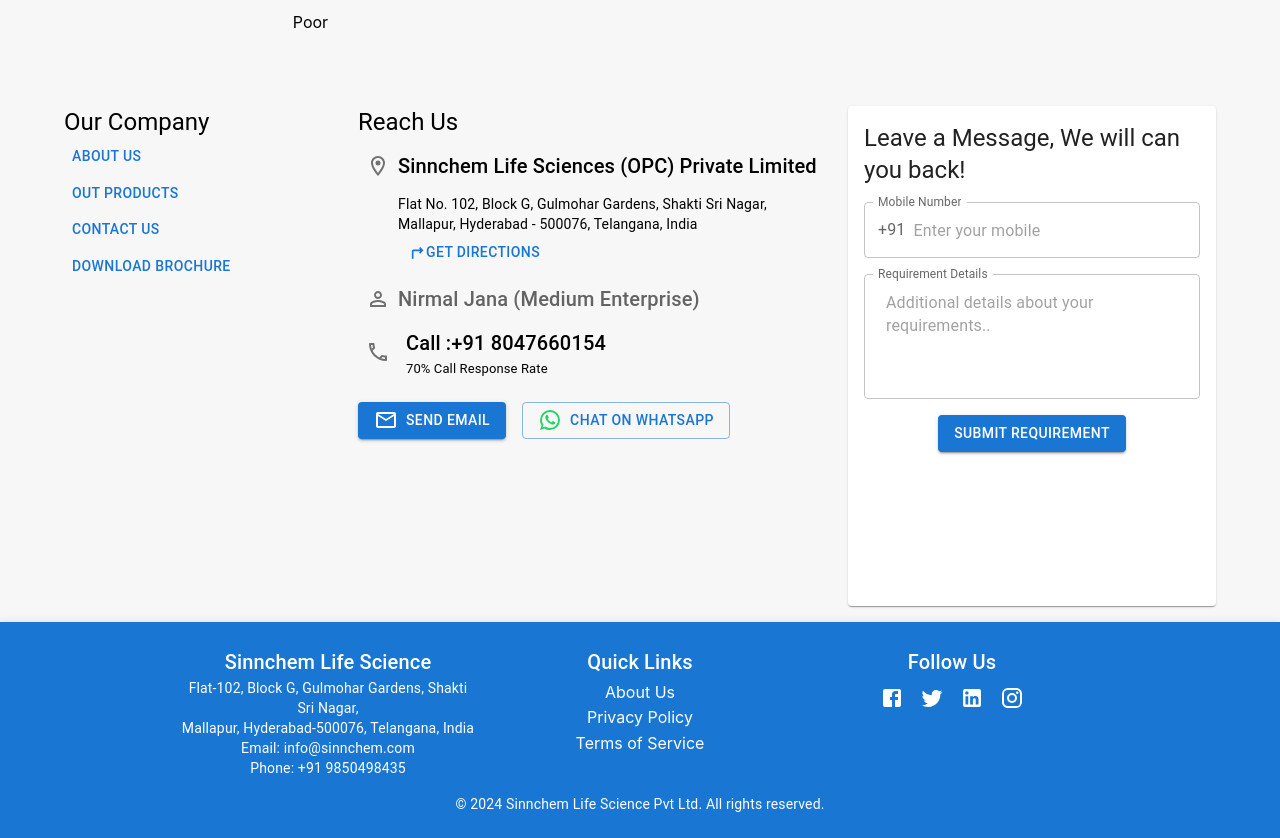
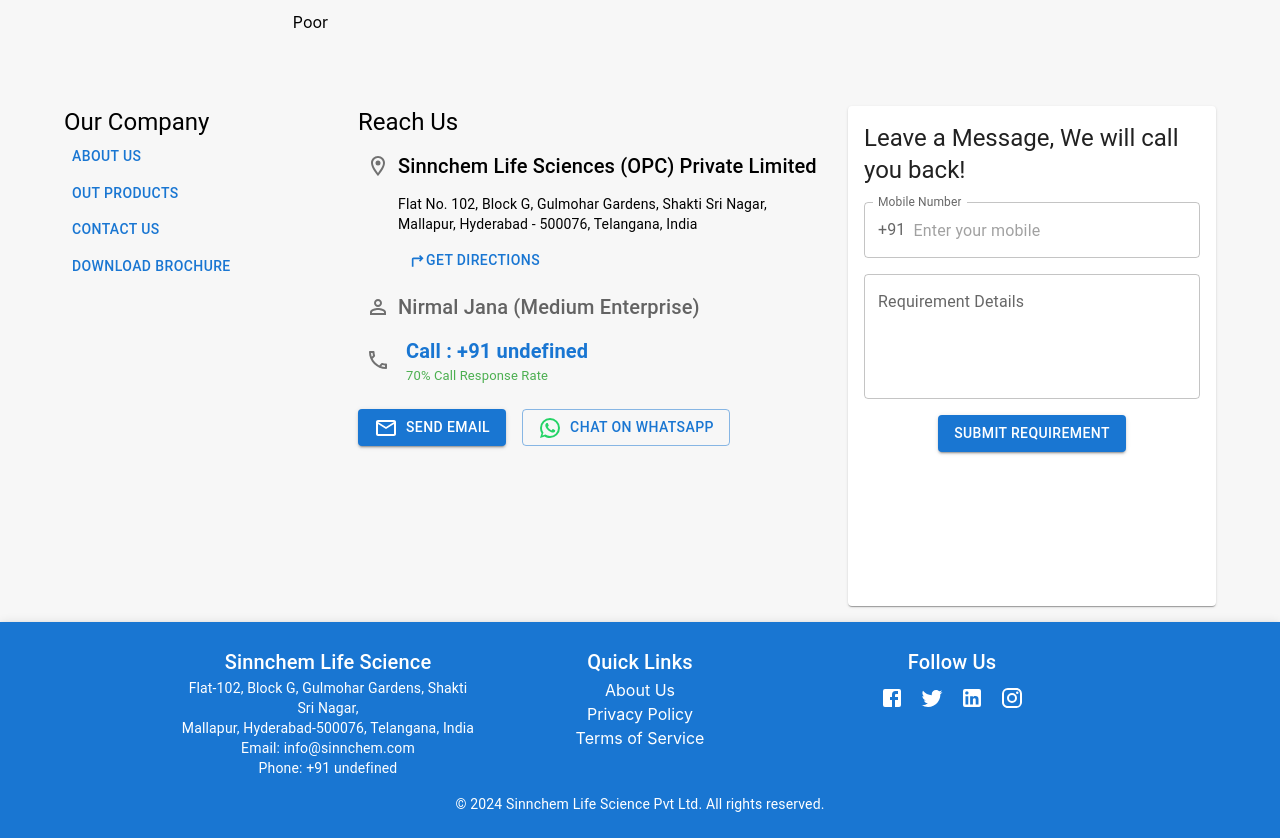
Before and after one commit to KalyanJana/Sinnchem, a React (Vite) app in the folder frontend/: page / in a window 1280 px wide. Shown: the part 1905-2743 px from the top of the page. Built offline with nearby package versions, Linux system fonts and the light colour scheme; no server answers.

Commit message:
Evniromnet variable add instead of hard coded data

```diff
--- a/frontend/src/components/home/contact/ContactForm.tsx
+++ b/frontend/src/components/home/contact/ContactForm.tsx
@@ -2,48 +2,39 @@
   Box,
   Button,
   Card,
-  Container,
   Grid,
-  InputAdornment,
+  IconButton,
   TextField,
   Typography,
+  InputAdornment,
 } from "@mui/material";
-import IconButton from "@mui/material/IconButton";
 import LocationOnOutlinedIcon from "@mui/icons-material/LocationOnOutlined";
 import CallOutlinedIcon from "@mui/icons-material/CallOutlined";
 import PermIdentityOutlinedIcon from "@mui/icons-material/PermIdentityOutlined";
 import TurnRightOutlinedIcon from "@mui/icons-material/TurnRightOutlined";
-import MessageOutlinedIcon from "@mui/icons-material/MessageOutlined";
 import EmailOutlinedIcon from "@mui/icons-material/EmailOutlined";
 import WhatsAppIcon from "@mui/icons-material/WhatsApp";
-import { Link } from "react-router-dom";
+import { useState } from "react";
 import { toast } from "react-toastify";
-import { useState } from "react";
 import EmailModal from "../../modal/MailModal";
 import axios from "../../../config/axiosConfig";
 
 const initalFormData = {
   mobileNo: "",
-  requirementDetails: ""
-}
+  requirementDetails: "",
+};
 
 function ContactForm() {
-
-  const [formData, setFormData] = useState(initalFormData)
-
+  const [formData, setFormData] = useState(initalFormData);
   const [isModalOpen, setIsModalOpen] = useState(false);
 
   const handleOpenModal = () => setIsModalOpen(true);
   const handleCloseModal = () => setIsModalOpen(false);
 
-  const changeHandler = (e)=>{
-    const {name, value} = e.target
-
-    setFormData(prev=>{
-      return {...prev, [name]: value}
-    })
-  }
-
+  const changeHandler = (e) => {
+    const { name, value } = e.target;
+    setFormData((prev) => ({ ...prev, [name]: value }));
+  };
 
   const validateForm = () => {
     const { mobileNo, requirementDetails } = formData;
@@ -53,17 +44,13 @@
       return false;
     }
 
-    if (mobileNo.length !== 10 || !/^\d+$/.test(mobileNo)) {
-      toast.error("Mobile number must be exactly 10 digits", {
-        position: "bottom-center",
-      });
+    if (mobileNo.length !== 10 || !/^[\d]+$/.test(mobileNo)) {
+      toast.error("Mobile number must be exactly 10 digits", { position: "bottom-center" });
       return false;
     }
 
     if (!requirementDetails.trim()) {
-      toast.error("Requirement details cannot be blank", {
-        position: "bottom-center",
-      });
+      toast.error("Requirement details cannot be blank", { position: "bottom-center" });
       return false;
     }
 
@@ -72,50 +59,37 @@
 
   const submitHandler = async () => {
     if (!validateForm()) return;
+
     const bodyData = {
-      subject: `${formData.mobileNo} : quereis`,
-      text: formData
-    }
+      subject: `${formData.mobileNo} : queries`,
+      text: formData,
+    };
+
     try {
       const response = await axios.post("/api/v1/products/send-mail", bodyData);
-      setFormData(initalFormData)
+      setFormData(initalFormData);
       if (response.data.message) {
         toast.success(response.data.message, { position: "bottom-center" });
       }
-
     } catch (error) {
-      setFormData(initalFormData)
+      setFormData(initalFormData);
       toast.error(
         error.response?.data?.message || "Something went wrong. Please try again.",
         { position: "bottom-center" }
       );
-
     }
   };
 
-  const sendMailHandler = ()=>{
-    toast.success(
-      "Submitted successfully! Our representative will contact you shortly.",
-      {
-        position: "bottom-center",
-        autoClose: 5000,
-        hideProgressBar: false,
-        closeOnClick: true,
-        pauseOnHover: true,
-        draggable: true,
-        progress: undefined,
-        theme: "light",
-      }
-    );
-  }
+  const handleWhatsAppRedirect = () => {
+    const phone = `91${import.meta.env.VITE_WHATSHAP_MOBILE_NUMBER}`;
+    const text = "Hi";
+    const whatsappLink = `https://wa.me/${phone}?text=${encodeURIComponent(text)}`;
+    window.open(whatsappLink, "_blank");
+  };
 
-  const handleWhatsAppRedirect = () => {
-    const phone = "919733241500"; // Include country code without '+'
-    const text = "Hello"; // Message to send
-    const whatsappLink = `https://wa.me/${phone}?text=${encodeURIComponent(
-      text
-    )}`;
-    window.open(whatsappLink, "_blank"); // Open WhatsApp in a new tab
+  const handleGetDirections = () => {
+      const locationUrl = import.meta.env.VITE_COMPANY_LOCATION_URL;
+      window.open(locationUrl, "_blank");
   };
 
   return (
@@ -143,7 +117,7 @@
             Flat No. 102, Block G, Gulmohar Gardens, Shakti Sri Nagar, Mallapur,
             Hyderabad - 500076, Telangana, India
           </Typography>
-          <Button>
+          <Button onClick={handleGetDirections} variant="text" color="primary" sx={{ mt: 1 }}>
             <TurnRightOutlinedIcon fontSize="small" /> Get Directions
           </Button>
         </Box>
@@ -157,18 +131,18 @@
           </Typography>
         </Box>
 
-        <Box display="flex">
+        <Box display="flex" alignItems="center">
           <IconButton>
             <CallOutlinedIcon />
           </IconButton>
           <Box display="flex" flexDirection="column">
-            <Typography variant="h6" sx={{ marginLeft: 1 }}>
-              Call :+91 8047660154
+            <Typography variant="h6" sx={{ marginLeft: 1, color: "#1976d2", fontWeight: "bold" }}>
+              {`Call : +91 ${import.meta.env.VITE_CALL_MOBILE_NUMBER}`}
             </Typography>
             <Typography
-              variant="body1"
-              fontSize={"small"}
-              sx={{ marginLeft: 1 }}
+              variant="body2"
+              fontSize="small"
+              sx={{ marginLeft: 1, color: "#4caf50" }}
             >
               70% Call Response Rate
             </Typography>
@@ -185,9 +159,6 @@
             mt: "1rem",
           }}
         >
-          {/* <Button variant="contained">
-            <MessageOutlinedIcon sx={{ marginRight: "0.5rem" }} /> Send SMS
-          </Button> */}
           <Button variant="contained" onClick={handleOpenModal}>
             <EmailOutlinedIcon sx={{ marginRight: "0.5rem" }} /> Send Email
           </Button>
@@ -197,8 +168,7 @@
             userEmail="example@domain.com"
           />
           <Button variant="outlined" onClick={handleWhatsAppRedirect}>
-            <WhatsAppIcon sx={{ marginRight: "0.5rem", color: "#25D366" }} />{" "}
-            Chat on WhatsApp
+            <WhatsAppIcon sx={{ marginRight: "0.5rem", color: "#25D366" }} /> Chat on WhatsApp
           </Button>
         </Grid>
       </Grid>
@@ -216,9 +186,7 @@
             margin: { xs: "1rem auto", md: "0rem auto 1rem auto" },
           }}
         >
-          <Typography variant="h5">
-            Leave a Message, We will can you back!
-          </Typography>
+          <Typography variant="h5">Leave a Message, We will call you back!</Typography>
           <TextField
             name="mobileNo"
             label="Mobile Number"
@@ -226,30 +194,19 @@
             id="outlined-start-adornment"
             value={formData.mobileNo}
             onChange={changeHandler}
-            slotProps={{
-              input: {
-                startAdornment: (
-                  <InputAdornment position="start">+91</InputAdornment>
-                ),
-              },
+            InputProps={{
+              startAdornment: <InputAdornment position="start">+91</InputAdornment>,
             }}
           />
           <TextField
             name="requirementDetails"
             label="Requirement Details"
-            placeholder="Additional details about your requirements.."
+            placeholder="Additional details about your requirements..."
             id="outlined-multiline-static"
             multiline
             value={formData.requirementDetails}
             onChange={changeHandler}
             rows={4}
-            slotProps={{
-              input: {
-                startAdornment: (
-                  <InputAdornment position="start"></InputAdornment>
-                ),
-              },
-            }}
           />
           <Button
             variant="contained"
--- a/frontend/src/components/layout/footer/Footer.tsx
+++ b/frontend/src/components/layout/footer/Footer.tsx
@@ -1,6 +1,8 @@
 import { AppBar, Box, Container, Grid, Link, Typography, IconButton } from '@mui/material';
 import { Facebook, Twitter, LinkedIn, Instagram } from '@mui/icons-material';
 import React from 'react';
+import { Link as RouterLink } from "react-router-dom";
+import { Link as MuiLink } from "@mui/material";
 
 export const Footer = () => {
   return (
@@ -23,19 +25,19 @@
               <Typography variant="body2">Flat-102, Block G, Gulmohar Gardens, Shakti Sri Nagar,</Typography>
               <Typography variant="body2">Mallapur, Hyderabad-500076, Telangana, India</Typography>
               <Typography variant="body2">Email: info@sinnchem.com</Typography>
-              <Typography variant="body2">Phone: +91 9850498435</Typography>
+              <Typography variant="body2">{`Phone: +91 ${import.meta.env.VITE_CALL_MOBILE_NUMBER}`}</Typography>
             </Grid>
             <Grid item xs={12} sm={4} md={3}>
               <Typography variant="h6">Quick Links</Typography>
-              <Link component={"button"} to="/about" sx={{ cursor: 'pointer' }} color="inherit" underline="hover">
+              <MuiLink component={RouterLink} to="/about" sx={{ cursor: 'pointer', color: 'inherit', textDecoration: 'none' }} >
                 About Us
-              </Link><br />
-              <Link component={"button"} to="/privacy" sx={{ cursor: 'pointer' }} color="inherit" underline="hover">
+              </MuiLink><br />
+              <MuiLink component={RouterLink} to="/privacy" sx={{ cursor: 'pointer', color: 'inherit', textDecoration: 'none' }} >
                 Privacy Policy
-              </Link><br />
-              <Link component={"button"} to="/terms" sx={{ cursor: 'pointer' }} color="inherit" underline="hover">
+              </MuiLink><br />
+              <MuiLink component={RouterLink} to="/terms" sx={{ cursor: 'pointer', color: 'inherit', textDecoration: 'none' }} >
                 Terms of Service
-              </Link>
+              </MuiLink><br />
             </Grid>
             <Grid item xs={12} sm={4} md={3}>
               <Typography variant="h6">Follow Us</Typography>
--- a/frontend/src/components/layout/header/Header.tsx
+++ b/frontend/src/components/layout/header/Header.tsx
@@ -36,11 +36,18 @@
   },
   marginLeft: 0,
   width: "100%",
+  transition: theme.transitions.create(["margin-left", "width"], {
+    duration: theme.transitions.duration.standard,
+  }),
   [theme.breakpoints.up("sm")]: {
     marginLeft: theme.spacing(1),
     width: "auto",
   },
+  "&:focus-within": {
+    marginLeft: "-1rem", // Shift slightly to the left
+  },
 }));
+
 
 const SearchIconWrapper = styled("div")(({ theme }) => ({
   padding: theme.spacing(0, 2),
@@ -67,6 +74,7 @@
     },
   },
 }));
+
 
 const pages = [
   { id: 1, name: "Home", path: "/home" },
@@ -178,7 +186,7 @@
             </Box>
             <Box display="flex" alignItems="center">
               <PhoneIcon sx={{ mr: 1 }} />
-              <Typography variant="body2">+91 9850498435</Typography>
+              <Typography variant="body2">{`+91 ${import.meta.env.VITE_CALL_MOBILE_NUMBER}`}</Typography>
             </Box>
             {/* Close button for the info box */}
             <IconButton
@@ -203,7 +211,7 @@
             >
               <Box
                 component="img"
-                sx={{ height: "50px", width: "100px", borderRadius: "50%" }}
+                sx={{ height: "50px", width: "100px", borderRadius: "5%" }}
                 src={newLogo}
               />
             </Box>
@@ -313,7 +321,7 @@
                         key={product.id}
                         button
                         onClick={() =>
-                          clickHandler(product.category, product.id)
+                          clickHandler(product.category, product._id)
                         }
                       >
                         {product.name}
--- a/frontend/src/components/modal/ProductInquiryModal.tsx
+++ b/frontend/src/components/modal/ProductInquiryModal.tsx
@@ -29,7 +29,7 @@
     code: "+91",
   });
   const [mobileNo, setMobileNo] = useState("");
-  const [address, setAddress] = useState("");
+  const [message, setMessage] = useState("");
   const [quantity, setQuantity] = useState(product.defaultQuantity || 1);
   const [unit, setUnit] = useState("kg");
   const [editQuantity, setEditQuantity] = useState(false);
@@ -52,8 +52,8 @@
       });
       return false;
     }
-    if (!address.trim()) {
-      toast.error("Address cannot be empty.", { position: "bottom-center" });
+    if (!message.trim()) {
+      toast.error("Message cannot be empty.", { position: "bottom-center" });
       return false;
     }
     return true;
@@ -77,7 +77,7 @@
         countryName: selectedCountry.name,
         phoneCode: selectedCountry.code,
         mobileNo,
-        address,
+        message,
       },
     };
 
@@ -107,7 +107,7 @@
           left: "50%",
           transform: "translate(-50%, -50%)",
           width: {
-            xs: "90%",
+            xs: "96%",
             sm: "80%",
             md: 500,
           },
@@ -197,7 +197,7 @@
                   ))}
                 </TextField>
                 <TextField
-                  label="Mobile Number *"
+                  label="Mobile Number"
                   value={mobileNo}
                   onChange={(e) => setMobileNo(e.target.value)}
                   type="tel"
@@ -208,12 +208,12 @@
             </Grid>
             <Grid item xs={12}>
               <TextField
-                value={address}
-                label="Address"
+                value={message}
+                label="Message.."
                 multiline
                 rows={2}
                 fullWidth
-                onChange={(e) => setAddress(e.target.value)}
+                onChange={(e) => setMessage(e.target.value)}
               />
             </Grid>
             <Grid item xs={12}>
```
Lines whose indentation alone changed are shown as unchanged.
